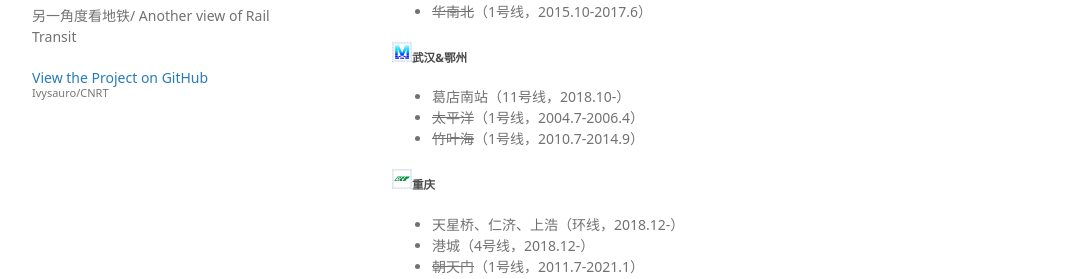
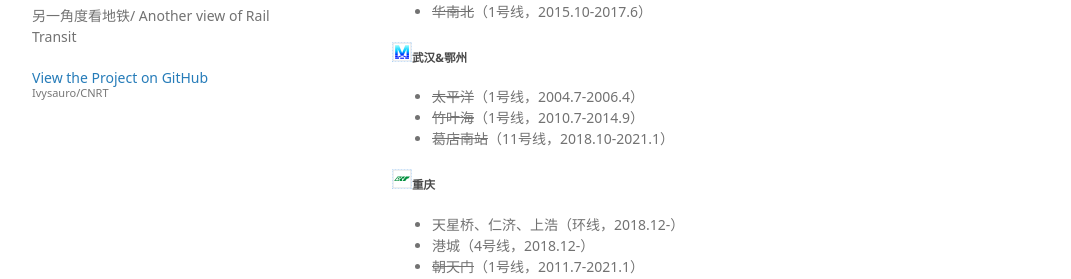
Before and after one commit to Ivysauro/CNRT, a Jekyll site: the page built from data/Special Station.md, in a window 1280 px wide and 900 px high, scrolled down 3157 px. Shown: the part 173-452 px from the top of the window, without its empty margins (178-1249 px from the left). Built offline with Jekyll 4.4.1, drawn with Linux system fonts in a browser that asks for light colours; some web fonts are replaced; our own code applies the rules of GitHub Pages for plain Markdown files; a script that is not in the unit is left out.

Commit message:
🍊更新武汉数据

```diff
--- a/data/Special Station.md
+++ b/data/Special Station.md
@@ -132,9 +132,9 @@
 - ~~华南北~~（1号线，2015.10-2017.6）
 
 ##### <img src="https://raw.githubusercontent.com/Ivysauro/CNRT/master/images/city/wh.gif" width="20" hegiht="20"/>武汉&鄂州
-- 葛店南站（11号线，2018.10-）
 - ~~太平洋~~（1号线，2004.7-2006.4）
 - ~~竹叶海~~（1号线，2010.7-2014.9）
+- ~~葛店南站~~（11号线，2018.10-2021.1）
 
 ##### <img src="https://raw.githubusercontent.com/Ivysauro/CNRT/master/images/city/cq.gif" width="20" hegiht="20"/>重庆
 - 天星桥、仁济、上浩（环线，2018.12-）
```
